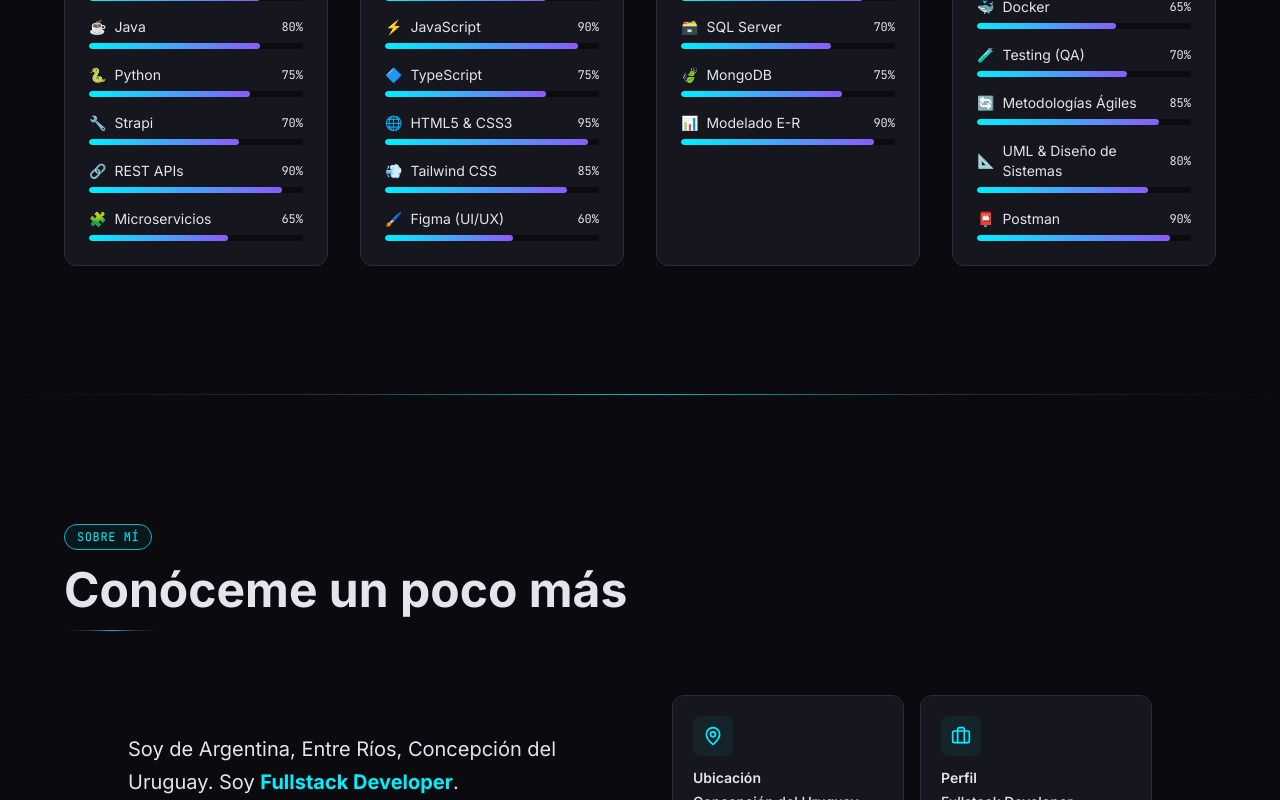
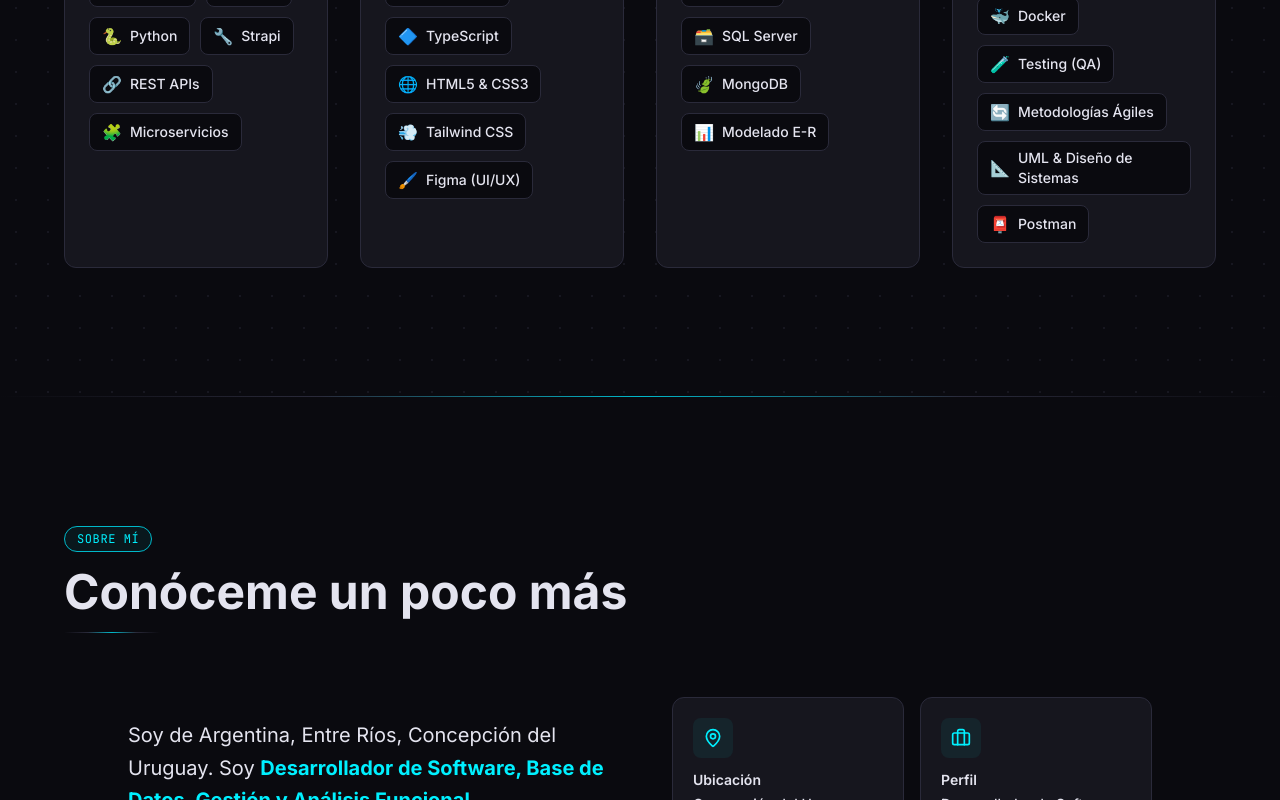
Before and after one commit to NicolasBarreto79/mi-portafolio, a Next.js app: page / in a window 1280 px wide. Shown: the part 2580-3380 px from the top of the page. Built offline with nearby package versions, Linux system fonts and the light colour scheme.

Commit message:
feat: actualizar hero, sobre mi y skills con nuevo formato de tags

```diff
--- a/src/components/About.tsx
+++ b/src/components/About.tsx
@@ -7,7 +7,7 @@
 export default function About() {
   const infoItems = [
     { icon: <MapPin size={20} />, label: "Ubicación", value: "Concepción del Uruguay, Entre Ríos, Argentina" },
-    { icon: <Briefcase size={20} />, label: "Perfil", value: "Fullstack Developer" },
+    { icon: <Briefcase size={20} />, label: "Perfil", value: "Desarrollador de Software" },
     { icon: <Mail size={20} />, label: "Email", value: "barretonicolas810@gmail.com" },
     { icon: <Phone size={20} />, label: "Teléfono", value: "+54 9 3442 648399" },
   ];
@@ -22,7 +22,7 @@
           <ScrollReveal direction="left">
             <div className="space-y-6">
               <p className="text-lg md:text-xl leading-relaxed" style={{ color: "var(--color-text-primary)" }}>
-                Soy de Argentina, Entre Ríos, Concepción del Uruguay. Soy <strong style={{ color: "var(--color-accent)" }}>Fullstack Developer</strong>.
+                Soy de Argentina, Entre Ríos, Concepción del Uruguay. Soy <strong style={{ color: "var(--color-accent)" }}>Desarrollador de Software, Base de Datos, Gestión y Análisis Funcional</strong>.
               </p>
               <p className="text-base md:text-lg leading-relaxed" style={{ color: "var(--color-text-secondary)" }}>
                 Me apasiona el desarrollo de software y la resolución de problemas a través del código. Siempre busco aprender nuevas tecnologías, perfeccionar mis habilidades y construir soluciones tecnológicas eficientes, robustas y centradas en la experiencia del usuario.
--- a/src/components/Skills.tsx
+++ b/src/components/Skills.tsx
@@ -33,44 +33,25 @@
                   {category.title}
                 </h3>
 
-                {/* Skills con barras de progreso */}
-                <div className="space-y-4">
+                {/* Skills renderizadas como etiquetas (tags) */}
+                <div className="flex flex-wrap gap-2.5">
                   {category.skills.map((skill, skillIdx) => (
-                    <div key={skill.name}>
-                      <div className="flex items-center justify-between mb-1.5">
-                        <span className="text-sm flex items-center gap-2">
-                          <span>{skill.icon}</span>
-                          <span>{skill.name}</span>
-                        </span>
-                        <span
-                          className="text-xs font-mono"
-                          style={{ color: "var(--color-text-muted)" }}
-                        >
-                          {skill.level}%
-                        </span>
-                      </div>
-
-                      {/* Barra de progreso animada */}
-                      <div
-                        className="h-1.5 rounded-full overflow-hidden"
-                        style={{ background: "var(--color-bg-primary)" }}
-                      >
-                        <motion.div
-                          className="h-full rounded-full"
-                          style={{
-                            background: `linear-gradient(90deg, var(--color-accent), var(--color-accent2))`,
-                          }}
-                          initial={{ width: 0 }}
-                          whileInView={{ width: `${skill.level}%` }}
-                          viewport={{ once: true }}
-                          transition={{
-                            duration: 1,
-                            delay: catIdx * 0.1 + skillIdx * 0.05,
-                            ease: "easeOut",
-                          }}
-                        />
-                      </div>
-                    </div>
+                    <motion.div
+                      key={skill.name}
+                      initial={{ opacity: 0, y: 10 }}
+                      whileInView={{ opacity: 1, y: 0 }}
+                      viewport={{ once: true }}
+                      transition={{ delay: catIdx * 0.1 + skillIdx * 0.05 }}
+                      className="flex items-center gap-2 px-3 py-1.5 rounded-lg text-sm font-medium transition-all hover:-translate-y-0.5 hover:shadow-md"
+                      style={{
+                        background: "var(--color-bg-primary)",
+                        border: "1px solid var(--color-border)",
+                        color: "var(--color-text-primary)"
+                      }}
+                    >
+                      <span className="text-base">{skill.icon}</span>
+                      <span>{skill.name}</span>
+                    </motion.div>
                   ))}
                 </div>
               </div>
--- a/src/lib/constants.ts
+++ b/src/lib/constants.ts
@@ -18,8 +18,7 @@
 export const TYPEWRITER_TITLES = [
   "Analista en Sistemas",
   "Futuro Lic. en Sistemas de Información",
-  "Backend Developer",
-  "Apasionado por la tecnología",
+  "Desarrollador de Software",
 ];
 
 // ============================================
```
